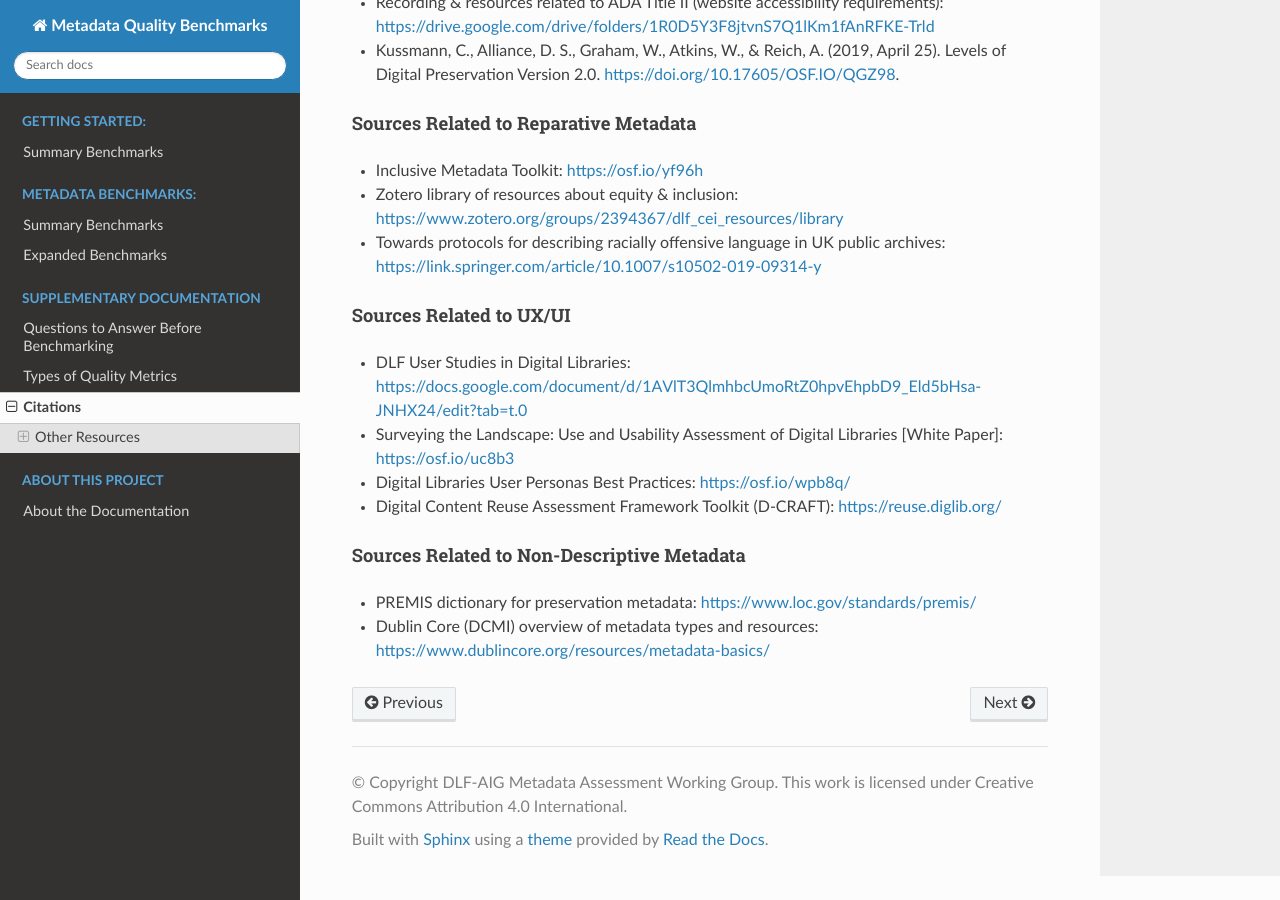
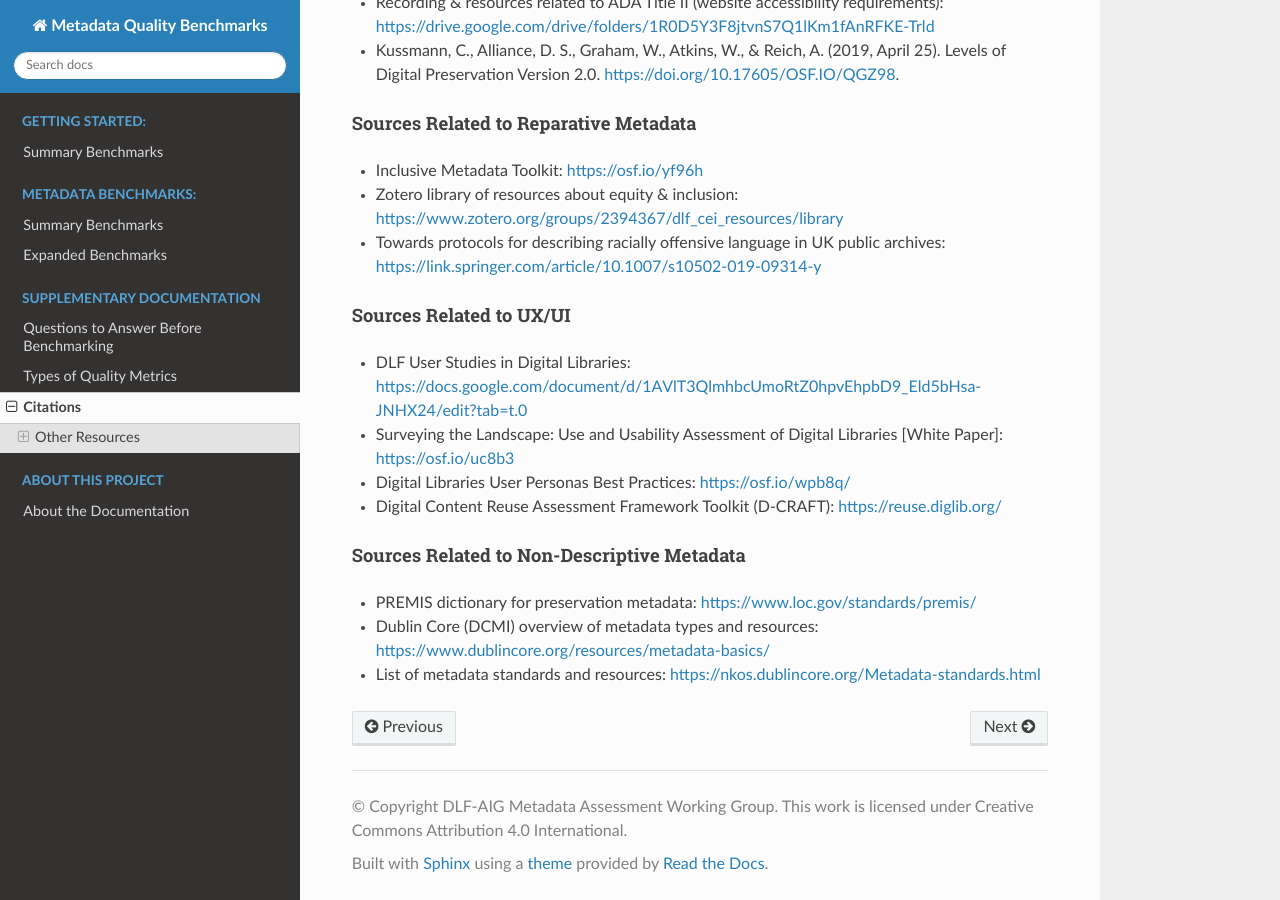
Before and after one commit to DLFMetadataAssessment/MetadataQualityBenchmarks, a Sphinx documentation site: the page built from doc/citations.rst, in a window 1280 px wide and 900 px high, scrolled down 1861 px. Built offline with Sphinx 7.4.7 and the Read the Docs theme 3.1.0, drawn with Linux system fonts in a browser that asks for light colours.

Commit message:
Update citations.rst
Add link

```diff
--- a/doc/citations.rst
+++ b/doc/citations.rst
@@ -76,3 +76,4 @@ Sources Related to Non-Descriptive Metadata
 
 -  PREMIS dictionary for preservation metadata: https://www.loc.gov/standards/premis/
 -  Dublin Core (DCMI) overview of metadata types and resources: https://www.dublincore.org/resources/metadata-basics/
+-  List of metadata standards and resources: https://nkos.dublincore.org/Metadata-standards.html
```
